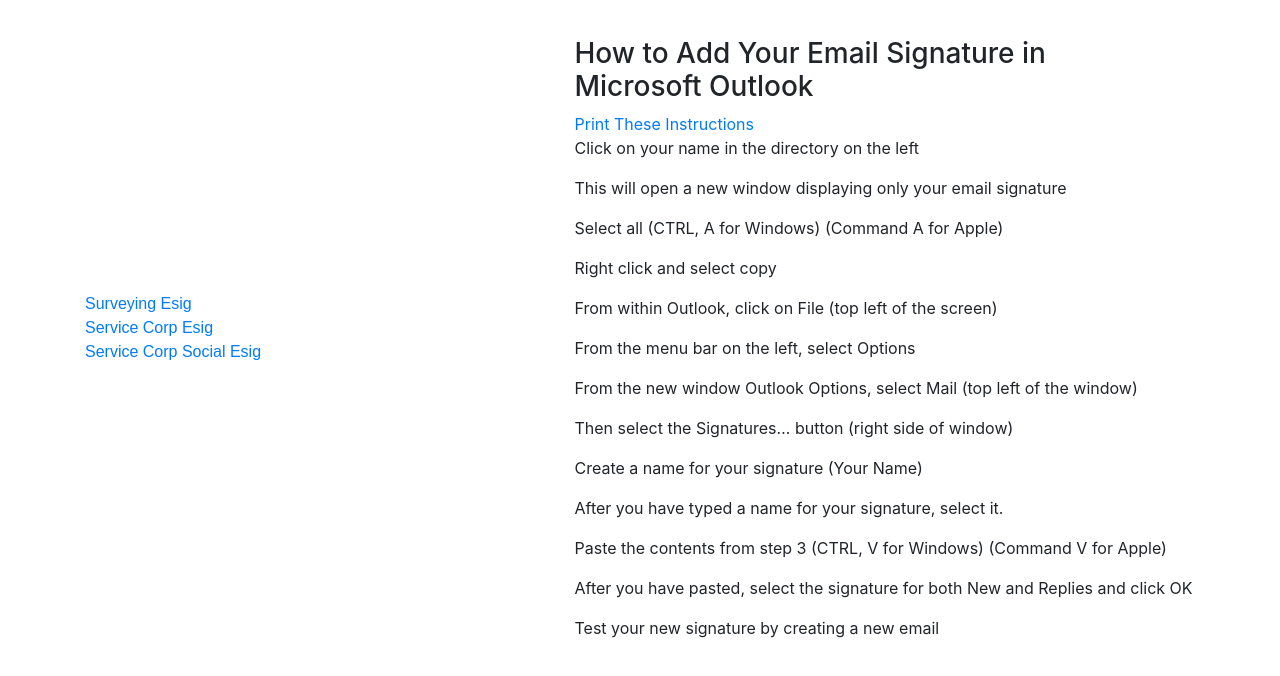
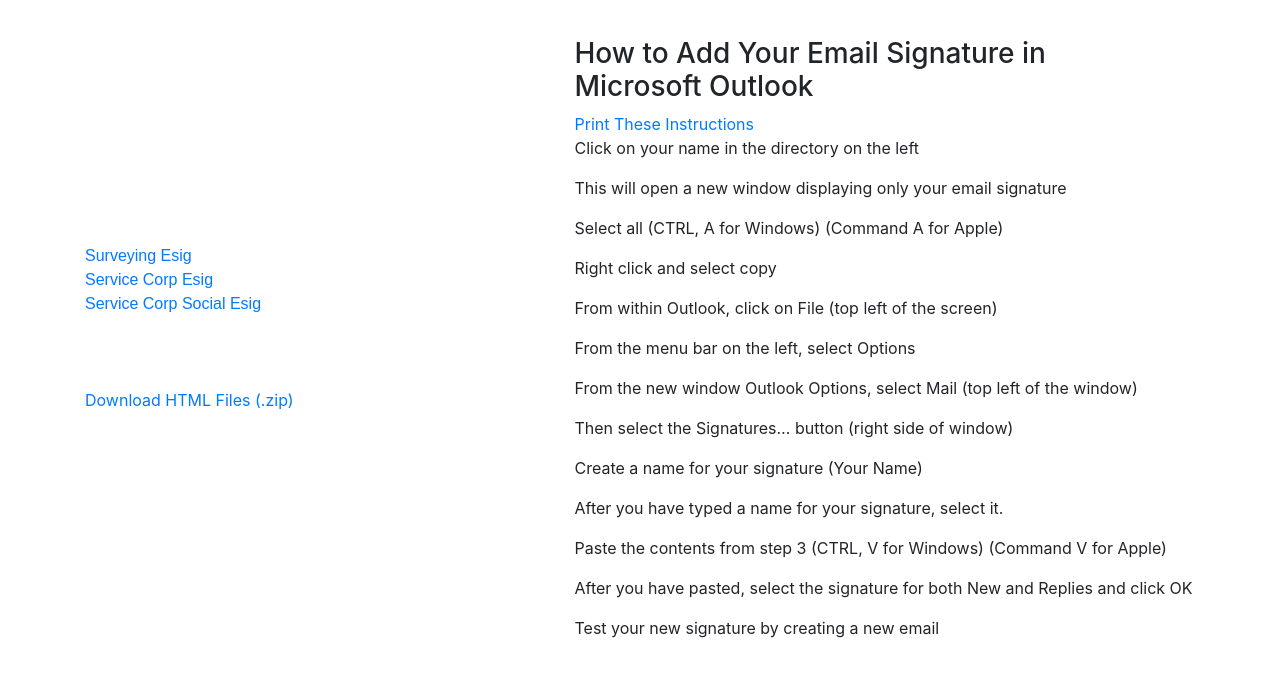
Before and after one commit to brock8282/activeprojects, a plain HTML site: page aps/index.html in a window 1280 px wide. Drawn offline with nearby package versions, Linux system fonts and the light colour scheme.

Commit message:
Added ZIp file for download

```diff
--- a/aps/index.html
+++ b/aps/index.html
@@ -34,6 +34,12 @@
     <a style="font-family:sans-serif;" href="/aps/esig/servicecorp">Service Corp Esig</a>
     <br>
     <a style="font-family:sans-serif;" href="/aps/esig/servicecorpsocial">Service Corp Social Esig</a>
+
+    <br>
+    <br>
+    <br>
+    <br>
+    <a href="/aps/esig/esig.zip">Download HTML Files (.zip)</a>
 
 
 
```
Also changed, not shown: 1 other file.
